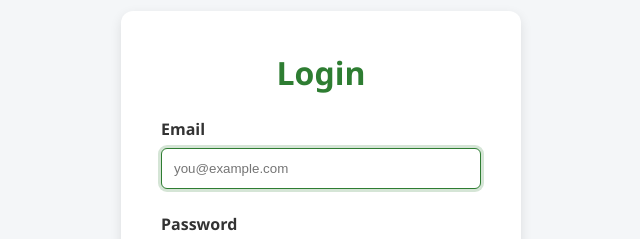
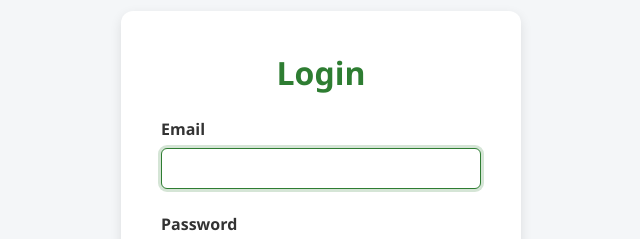
Before and after one commit to Grerrow/my-profile-app, a plain HTML site: page index.html in a window 1280 px wide. Shown: the part 200-439 px from the top of the page, without its empty margins (319-959 px from the left). Drawn offline with Linux system fonts and the light colour scheme.

Commit message:
organize

```diff
--- a/index.html
+++ b/index.html
@@ -12,7 +12,7 @@
 
         <div>
             <label for="email">Email</label>
-            <input id="email" name="email" type="email" required placeholder="you@example.com" autofocus>
+            <input id="email" name="email" type="email" required autofocus>
         </div>
 
         <div>
--- a/login.js
+++ b/login.js
@@ -15,7 +15,6 @@ async function loginUser(event) {
                 'Content-Type': 'application/json',
                 'Accept': 'text/plain'
             },
-            // some auth endpoints expect an empty JSON body for POST — safe to send {}
             body: JSON.stringify({})
         });
 
```
